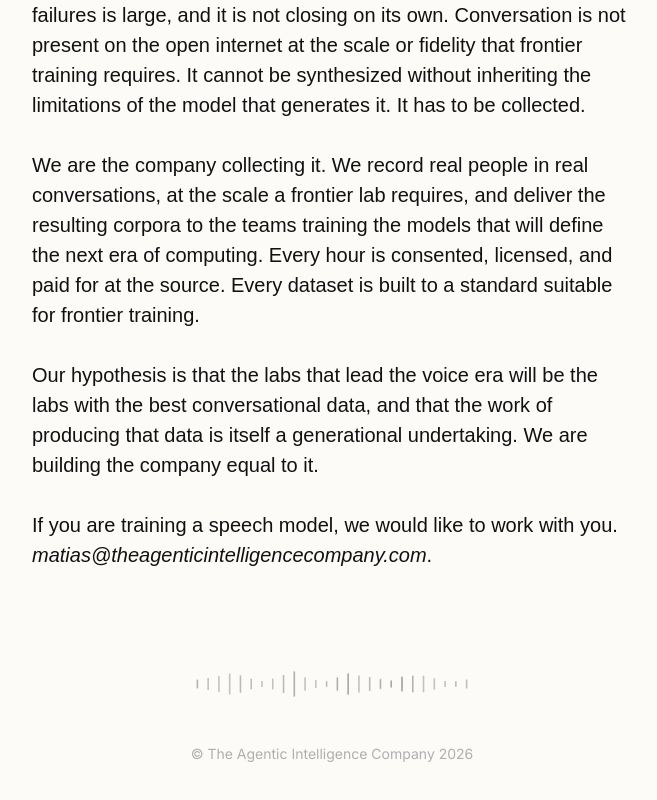
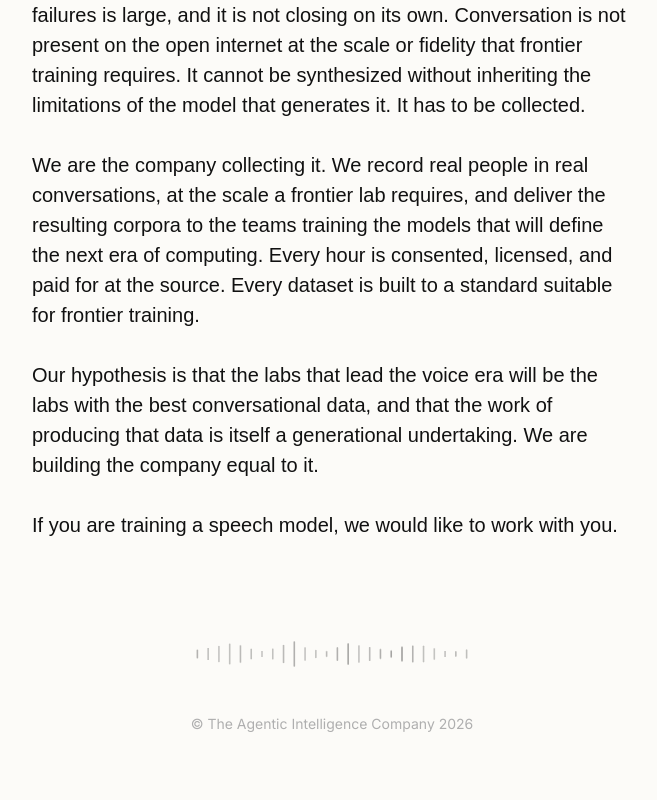
Before and after one commit to MatiasVoldbyDrejer/theagenticintelligencecompany, a Next.js app: page / in a window 1280 px wide. Shown: the part 1148-1948 px from the top of the page, without its empty margins (308-965 px from the left). Built offline with nearby package versions, Linux system fonts and the light colour scheme; a web font is replaced by a local one.

Commit message:
Revert: inline contact email CTA
Per direction, not soliciting inbound right now. Restore the original
closing line and remove the now-unused contact-link styles.

Co-Authored-By: Claude Opus 4.7 (1M context) <noreply@anthropic.com>

```diff
--- a/src/app/globals.css
+++ b/src/app/globals.css
@@ -76,32 +76,3 @@ body::before {
     animation: none !important;
   }
 }
-
-.contact-link {
-  position: relative;
-  color: inherit;
-  text-decoration: none;
-  display: inline-block;
-}
-
-.contact-link::after {
-  content: "";
-  position: absolute;
-  left: 0;
-  right: 0;
-  bottom: -2px;
-  height: 1px;
-  background: currentColor;
-  transform-origin: left center;
-  transform: scaleX(0);
-  transition: transform 480ms cubic-bezier(0.2, 0.6, 0.2, 1);
-}
-
-.contact-link:hover::after,
-.contact-link:focus-visible::after {
-  transform: scaleX(1);
-}
-
-.contact-link:focus-visible {
-  outline: none;
-}
--- a/src/app/page.tsx
+++ b/src/app/page.tsx
@@ -70,15 +70,7 @@ export default function Home() {
             building the company equal to it.
           </p>
           <p>
-            If you are training a speech model, we would like to work with
-            you.{" "}
-            <a
-              href="mailto:matias@theagenticintelligencecompany.com"
-              className="contact-link italic"
-            >
-              matias@theagenticintelligencecompany.com
-            </a>
-            .
+            If you are training a speech model, we would like to work with you.
           </p>
         </div>
 
```
